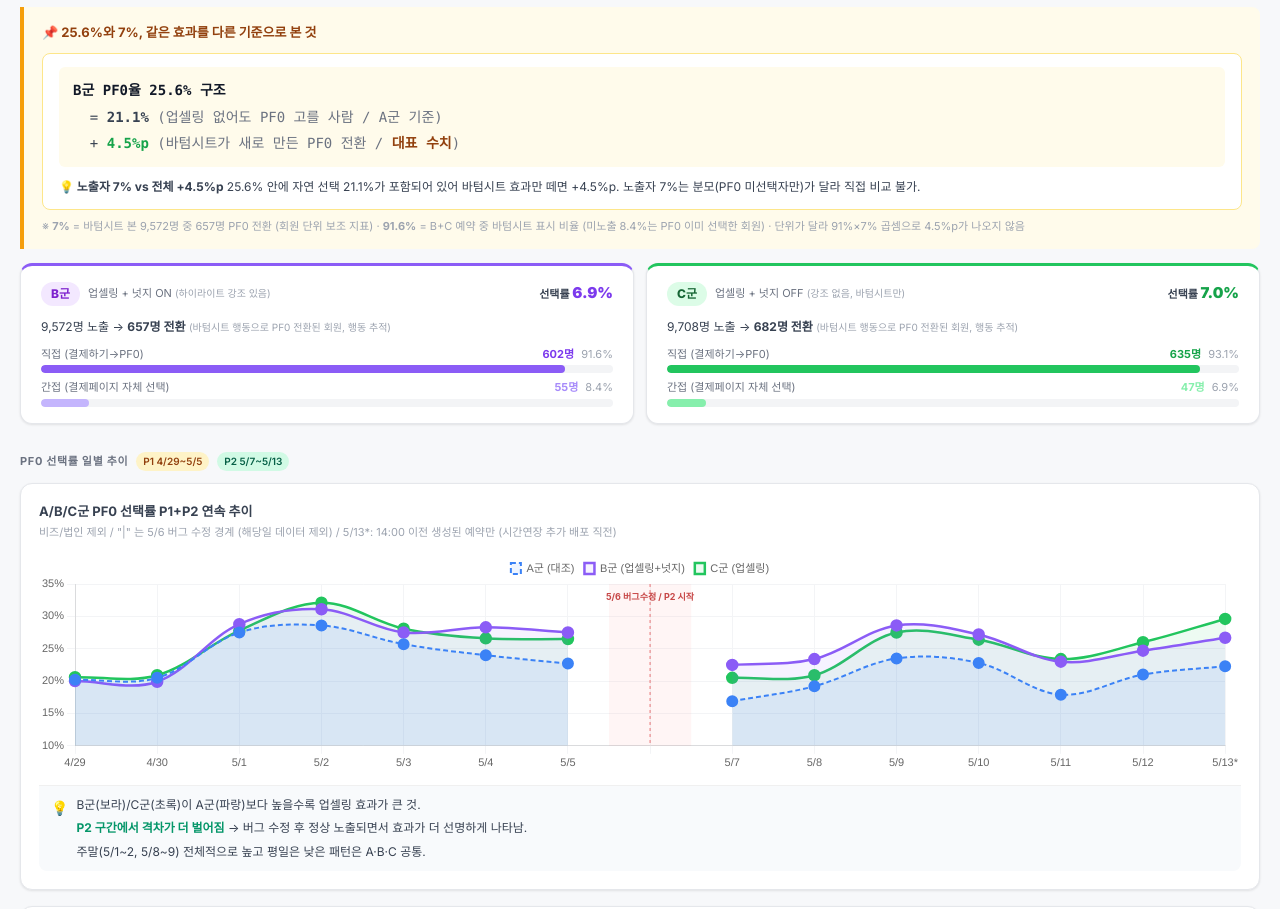
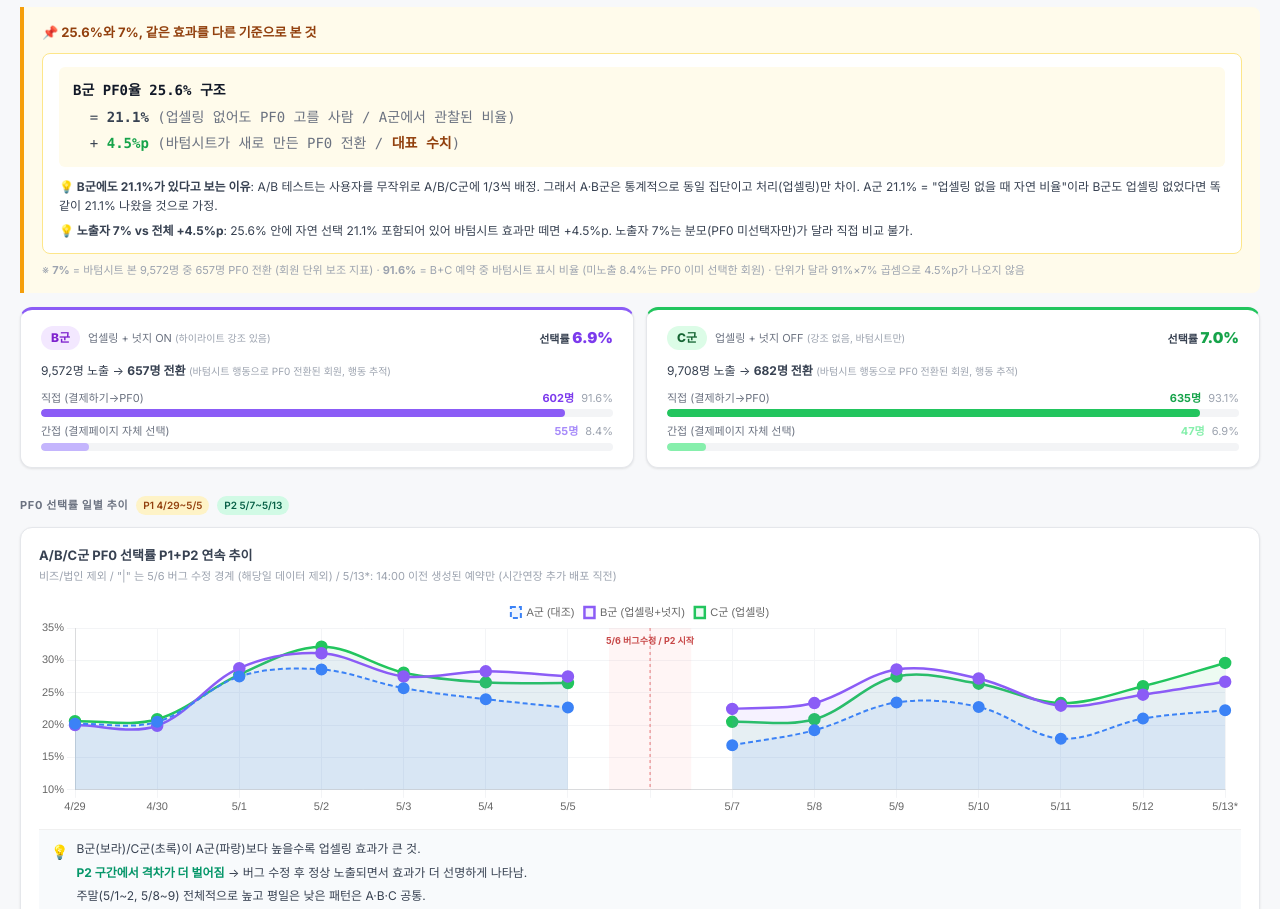
Before and after one commit to socar-roina/upselling-dashboard-PF0-, a plain HTML site: page index.html in a window 1280 px wide. Shown: the part 1582-2491 px from the top of the page. Drawn offline with nearby package versions, Linux system fonts and the light colour scheme.

Commit message:
Explain why B군 baseline is also 21.1% (random A/B assignment premise)

```diff
--- a/index.html
+++ b/index.html
@@ -508,11 +508,14 @@ body { font-family: 'Inter', -apple-system, BlinkMacSystemFont, 'Pretendard', 'S
     <div style="margin-top:10px;padding:13px 16px;background:white;border-radius:8px;border:1px solid #fde68a">
       <div style="font-family:ui-monospace,Menlo,monospace;font-size:14px;background:#fffbeb;border-radius:6px;padding:10px 14px;color:#374151;line-height:1.9">
         <strong style="color:#111827">B군 PF0율 25.6% 구조</strong><br>
-        &nbsp;&nbsp;= <strong>21.1%</strong> <span style="color:#6b7280">(업셀링 없어도 PF0 고를 사람 / A군 기준)</span><br>
+        &nbsp;&nbsp;= <strong>21.1%</strong> <span style="color:#6b7280">(업셀링 없어도 PF0 고를 사람 / A군에서 관찰된 비율)</span><br>
         &nbsp;&nbsp;+ <strong style="color:#16a34a">4.5%p</strong> <span style="color:#6b7280">(바텀시트가 새로 만든 PF0 전환 / <span style="color:#92400e;font-weight:700">대표 수치</span>)</span>
       </div>
       <div style="margin-top:10px;color:#374151;font-size:12px;line-height:1.6">
-        <strong>💡 노출자 7% vs 전체 +4.5%p</strong> 25.6% 안에 자연 선택 21.1%가 포함되어 있어 바텀시트 효과만 떼면 +4.5%p. 노출자 7%는 분모(PF0 미선택자만)가 달라 직접 비교 불가.
+        <strong>💡 B군에도 21.1%가 있다고 보는 이유</strong>: A/B 테스트는 사용자를 무작위로 A/B/C군에 1/3씩 배정. 그래서 A·B군은 통계적으로 동일 집단이고 처리(업셀링)만 차이. A군 21.1% = "업셀링 없을 때 자연 비율"이라 B군도 업셀링 없었다면 똑같이 21.1% 나왔을 것으로 가정.
+      </div>
+      <div style="margin-top:6px;color:#374151;font-size:12px;line-height:1.6">
+        <strong>💡 노출자 7% vs 전체 +4.5%p</strong>: 25.6% 안에 자연 선택 21.1% 포함되어 있어 바텀시트 효과만 떼면 +4.5%p. 노출자 7%는 분모(PF0 미선택자만)가 달라 직접 비교 불가.
       </div>
     </div>
     <div style="margin-top:8px;font-size:11px;color:#9ca3af;line-height:1.5">
```
